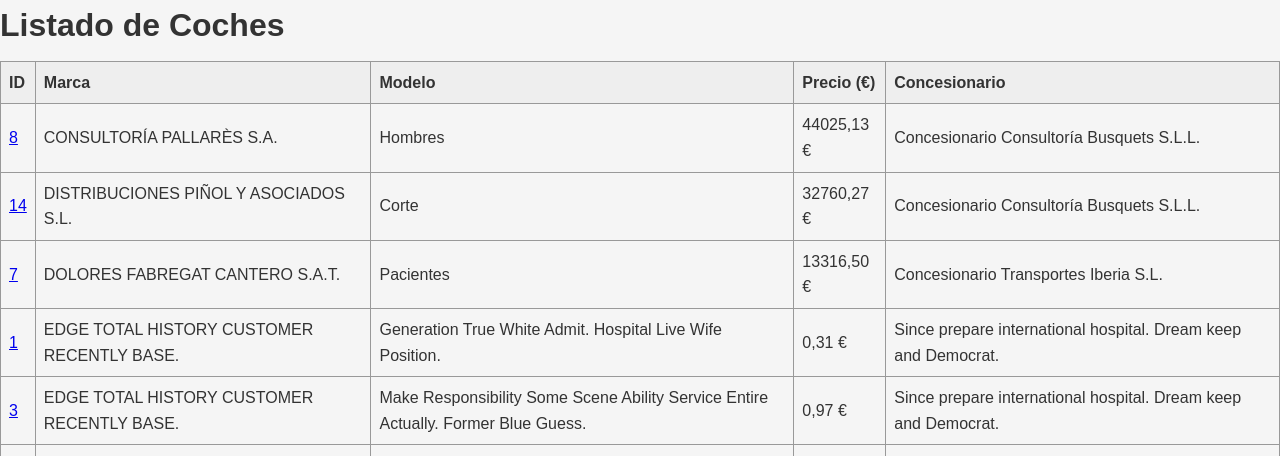
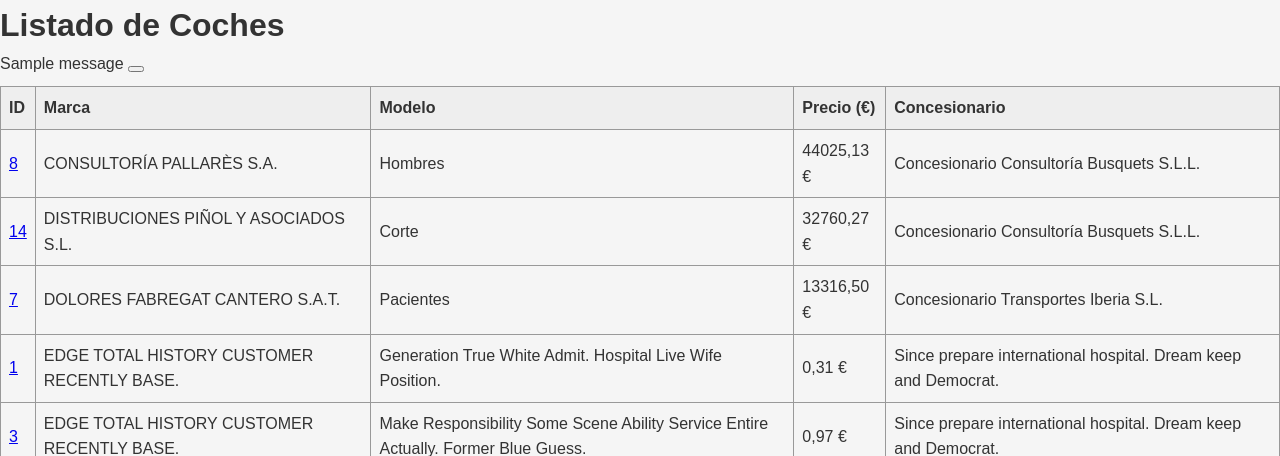
Before and after one commit to JoseMi-1222/Concesionario_AlphaAutos, a Django app: page /coches/ in a window 1280 px wide. Shown: the part 78-534 px from the top of the page. Run offline with Django 5.2, Linux system fonts and the light colour scheme; data comes from the database, SQL or seed files in the repository; tables that the repository leaves empty hold one stand-in row (values such as "Sample post"); one stand-in notice (Sample message) is shown; parts of the project's set-up code (start-up, migrations or seed data) failed here and were passed over.

Commit message:
Add success message on car creation and update form action URL

```diff
--- a/AlphaAutos/templates/concesionario/coche_list.html
+++ b/AlphaAutos/templates/concesionario/coche_list.html
@@ -7,6 +7,15 @@
 {% endblock %}
 
 {% block content %}
+{% if messages %}
+        {% for message in messages %}
+            <div class="alert alert-{{ message.tags }} alert-dismissible fade show" role="alert">
+                {{ message }}
+                <button type="button" class="btn-close" data-bs-dismiss="alert" aria-label="Close"></button>
+            </div>
+        {% endfor %}
+{% endif %}
+
 <table border="1">
     <tr>
         <th>ID</th>
--- a/AlphaAutos/templates/concesionario/crear_coche.html
+++ b/AlphaAutos/templates/concesionario/crear_coche.html
@@ -9,7 +9,7 @@
 
 {% block content %}
 <h3>Rellena el formulario para añadir un nuevo coche a la base de datos.</h3>
-<form method="post" action="coche/nuevo/">
+<form method="post" action="{% url 'AlphaAutos:crear_coche' %}">
     {% csrf_token %}
     {{ form.as_p }}
     <button type="submit">Guardar Coche</button>
--- a/AlphaAutos/views.py
+++ b/AlphaAutos/views.py
@@ -1,4 +1,5 @@
-from django.shortcuts import render, get_object_or_404
+from django.contrib import messages
+from django.shortcuts import redirect, render, get_object_or_404
 from .models import *
 from django.db.models import F, Q, Avg, Max, Min, Count, Sum
 
@@ -159,7 +160,8 @@ def crear_coche(request):
         form = CocheModelForm(request.POST)
         if form.is_valid():
             form.save()
-            return render(request, 'concesionario/crear_coche.html')
+            messages.success(request, "Coche creado correctamente.")
+            return redirect('AlphaAutos:coche_list')
     else:
         form = CocheModelForm()
 
```
